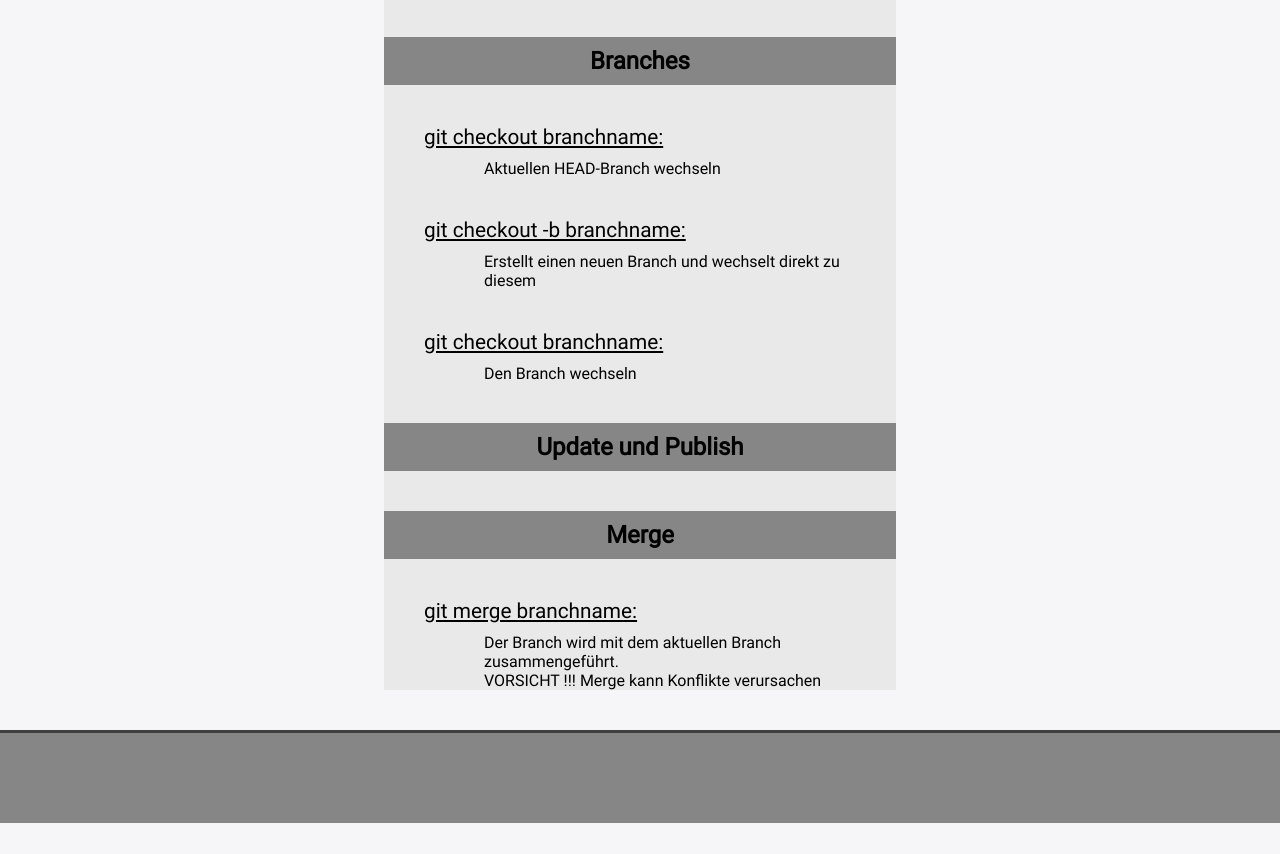
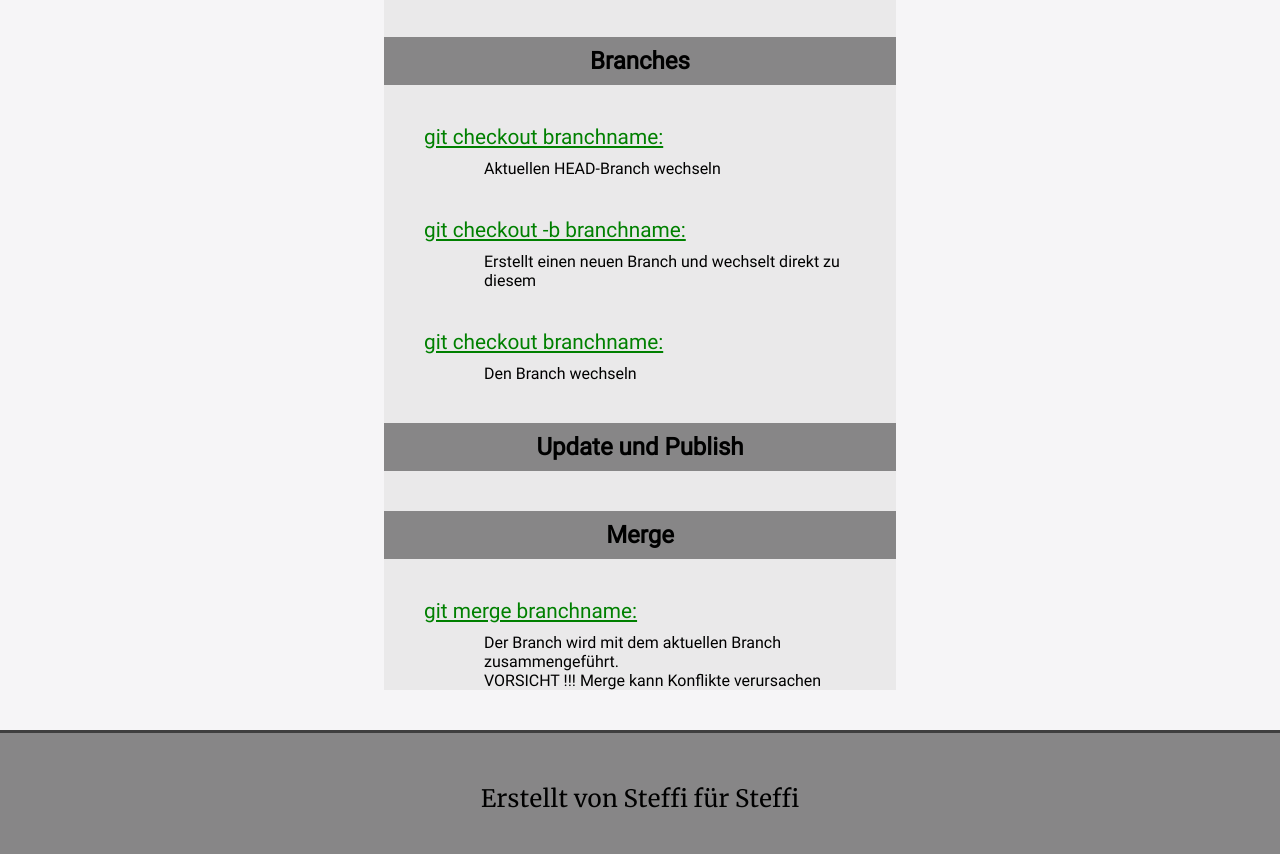
Before and after one commit to miradonis/CheatSheet-GIT, a plain HTML site: page index.html in a window 1280 px wide. Shown: the part 1042-1896 px from the top of the page. Before the commit the page ends 1865 px from the top, so only its background shows below. Drawn offline with Linux system fonts and the light colour scheme.

Commit message:
footer text

```diff
--- a/assets/main.css
+++ b/assets/main.css
@@ -70,6 +70,7 @@ main section article span {
     font-size: 1.3em;
     margin: 0 0 10px 40px;
     text-decoration: underline;
+    color: green;
 }
 
 /*
@@ -78,7 +79,14 @@ main section article span {
 
 footer {
     width: 100vw;
-    padding-top: 90px;
+    padding-top: 50px;
     background-color: #878687;
     border-top: 3px solid rgba(55, 55, 55, 0.888);
 }
+
+footer p {
+    text-align: center;
+    padding-bottom: 40px;
+    font-family: Merriweather;
+    font-size: 1.5em;
+}
--- a/index.html
+++ b/index.html
@@ -84,7 +84,7 @@
         </section>
     </main>
     <footer>
-
+        <p>Erstellt von Steffi für Steffi</p>
     </footer>
 
 </body>
```
